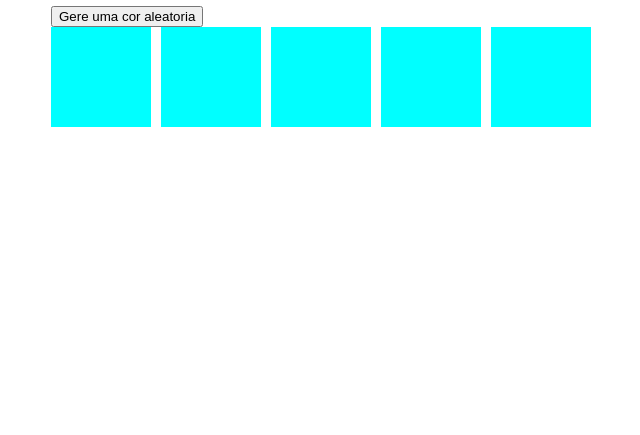
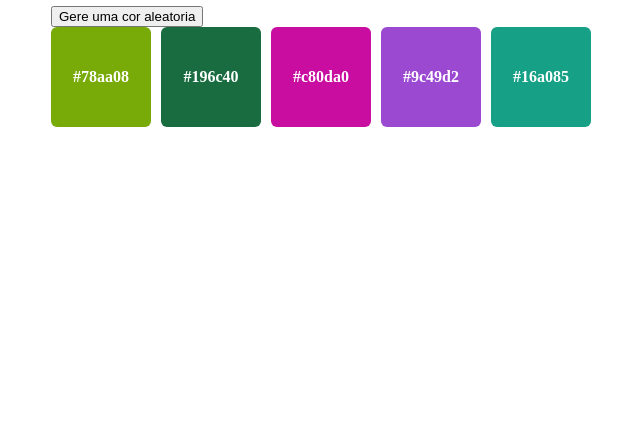
Before and after one commit to KalyelT/EscolhedorDeCores, a plain HTML site: page index.html in a window 1280 px wide. Shown: the part 381-816 px from the top of the page, without its empty margins (319-959 px from the left). Drawn offline with Linux system fonts and the light colour scheme.

Commit message:
Adicionei a parte JS do codigo

```diff
--- a/index.html
+++ b/index.html
@@ -18,6 +18,6 @@
         <div class="quadrado"></div>
     </div>
 
-    </div>
+    <script src="script.js"></script>
 </body>
 </html>
--- /dev/null
+++ b/script.js
@@ -0,0 +1,48 @@
+// Gera um hex aleatório
+function randomHex() {
+    return '#' + Math.floor(Math.random() * 0xFFFFFF).toString(16).padStart(6, '0');
+}
+
+
+function textColorForBackground(hex) {
+    const r = parseInt(hex.slice(1,3),16);
+    const g = parseInt(hex.slice(3,5),16);
+    const b = parseInt(hex.slice(5,7),16);
+    const luminance = (0.299*r + 0.587*g + 0.114*b) / 255;
+    return luminance > 0.6 ? '#000' : '#fff';
+}
+
+document.addEventListener('DOMContentLoaded', () => {
+    const btn = document.getElementById('botao');
+    const squares = document.querySelectorAll('.quadrado');
+
+    function applyRandomColors() {
+        squares.forEach(sq => {
+            const hex = randomHex();
+            sq.style.backgroundColor = hex;
+            sq.textContent = hex;
+            sq.style.color = textColorForBackground(hex);
+        });
+    }
+
+    btn.addEventListener('click', applyRandomColors);
+
+    // copia hex ao clicar no quadrado
+    squares.forEach(sq => {
+        sq.addEventListener('click', async () => {
+            const txt = sq.textContent.trim();
+            try {
+                await navigator.clipboard.writeText(txt);
+                // feedback rápido
+                const prev = sq.textContent;
+                sq.textContent = 'Copiado!';
+                setTimeout(() => sq.textContent = prev, 900);
+            } catch {
+                // não bloqueia se não suportar clipboard
+            }
+        });
+    });
+
+    // aplicar cores iniciais
+    applyRandomColors();
+});
--- a/style.css
+++ b/style.css
@@ -15,4 +15,17 @@ div.conteiner {
     width: 100px;
     height: 100px;
     background-color: aqua;
+    display: flex;
+    align-items: center;
+    justify-content: center;
+    color: #fff;
+    font-weight: 600;
+    user-select: none;
+    cursor: pointer;
+    border-radius: 6px;
+    transition: transform 150ms ease, box-shadow 150ms ease, background-color 200ms ease;
 }
+.quadrado:hover {
+    transform: translateY(-4px);
+    box-shadow: 0 6px 18px rgba(0,0,0,0.15);
+}
```
Lines whose indentation alone changed are shown as unchanged.
